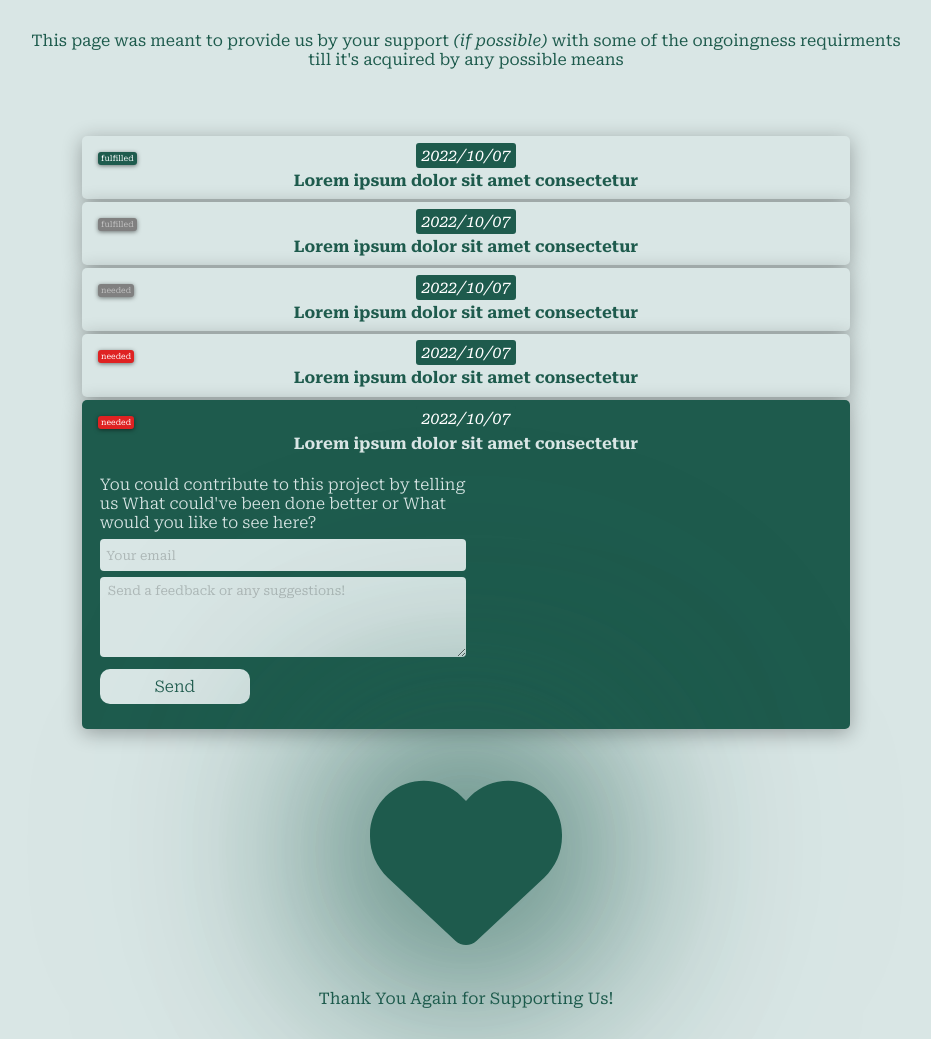
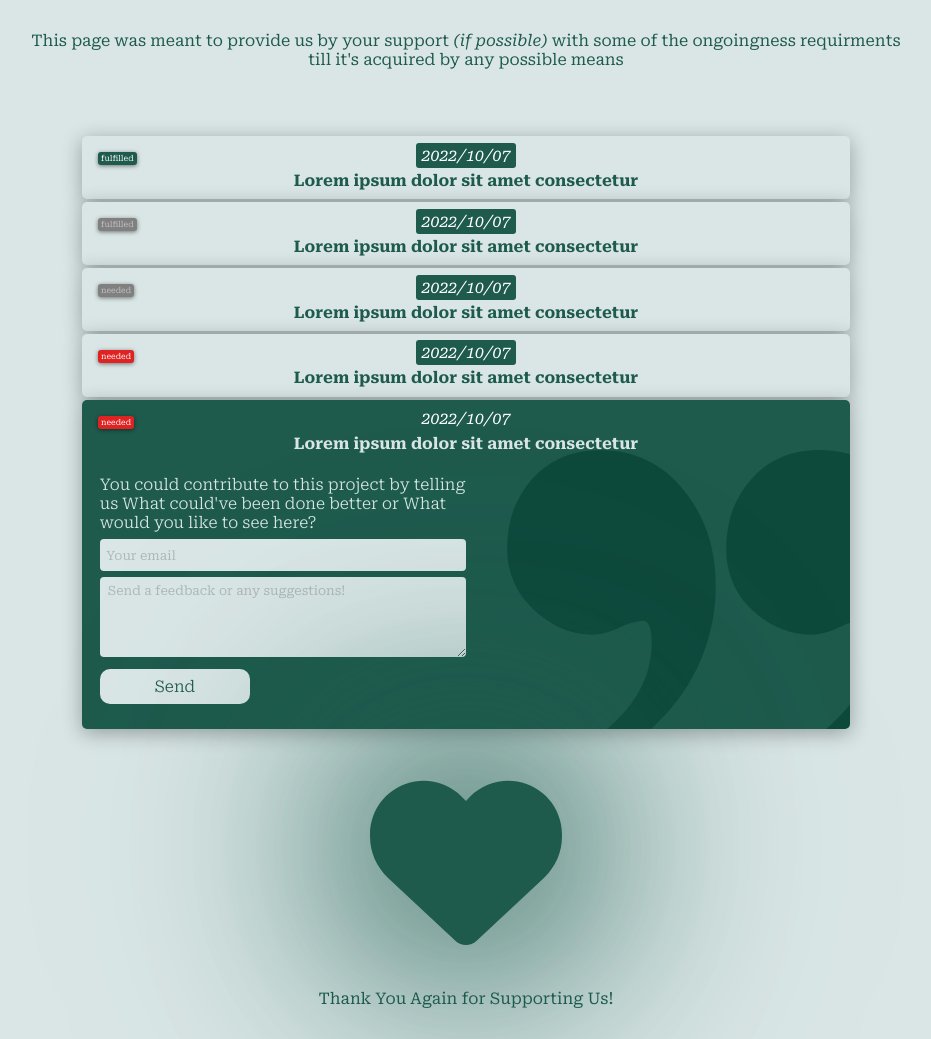
Before and after one commit to taricov/wp_whatittells, a PHP site: page /pages/support.html in a window 1280 px wide. Shown: the part 357-1396 px from the top of the page, without its empty margins (174-1105 px from the left). Run offline with PHP 8.4, Linux system fonts and the light colour scheme.

Commit message:
Support Page: added the logo mark to the bg of the lst timeline tile

```diff
--- a/css/support.css
+++ b/css/support.css
@@ -322,6 +322,15 @@ body {
           transform: scale(0.95);
 }
 
+.timeline__container_list_item:last-child {
+  background-image: url(../assets/imgs/mark.svg);
+  background-size: contain;
+  background-repeat: no-repeat;
+  background-blend-mode: difference;
+  background-position-x: 125%;
+  background-position-y: 50px;
+}
+
 .timeline__container_list_item:last-child:hover {
   -webkit-transform: scale(1);
           transform: scale(1);
--- a/scss/support.scss
+++ b/scss/support.scss
@@ -90,8 +90,17 @@
       &:hover {
         transform: scale(0.95);
       }
-      &:last-child:hover {
-        transform: scale(1);
+      &:last-child {
+        background-image: url(../assets/imgs/mark.svg);
+        background-size: contain;
+        background-repeat: no-repeat;
+        background-blend-mode: difference;
+        background-position-x: 125%;
+        background-position-y: 50px;
+
+        &:hover {
+          transform: scale(1);
+        }
       }
     }
     // &_list:last-child {
```
Also changed, not shown: assets/imgs/mark.svg (added), assets/imgs/whiteSymbol.svg (added), 3 other files.
